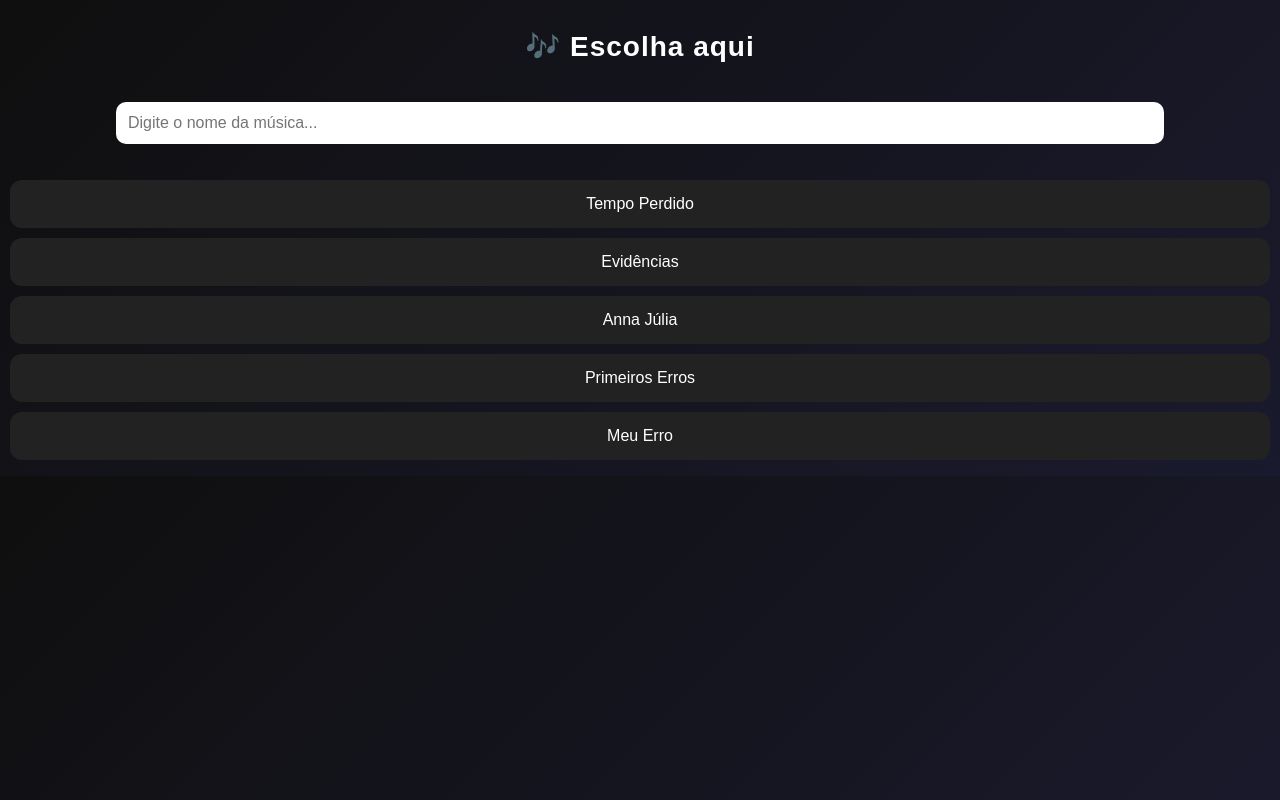
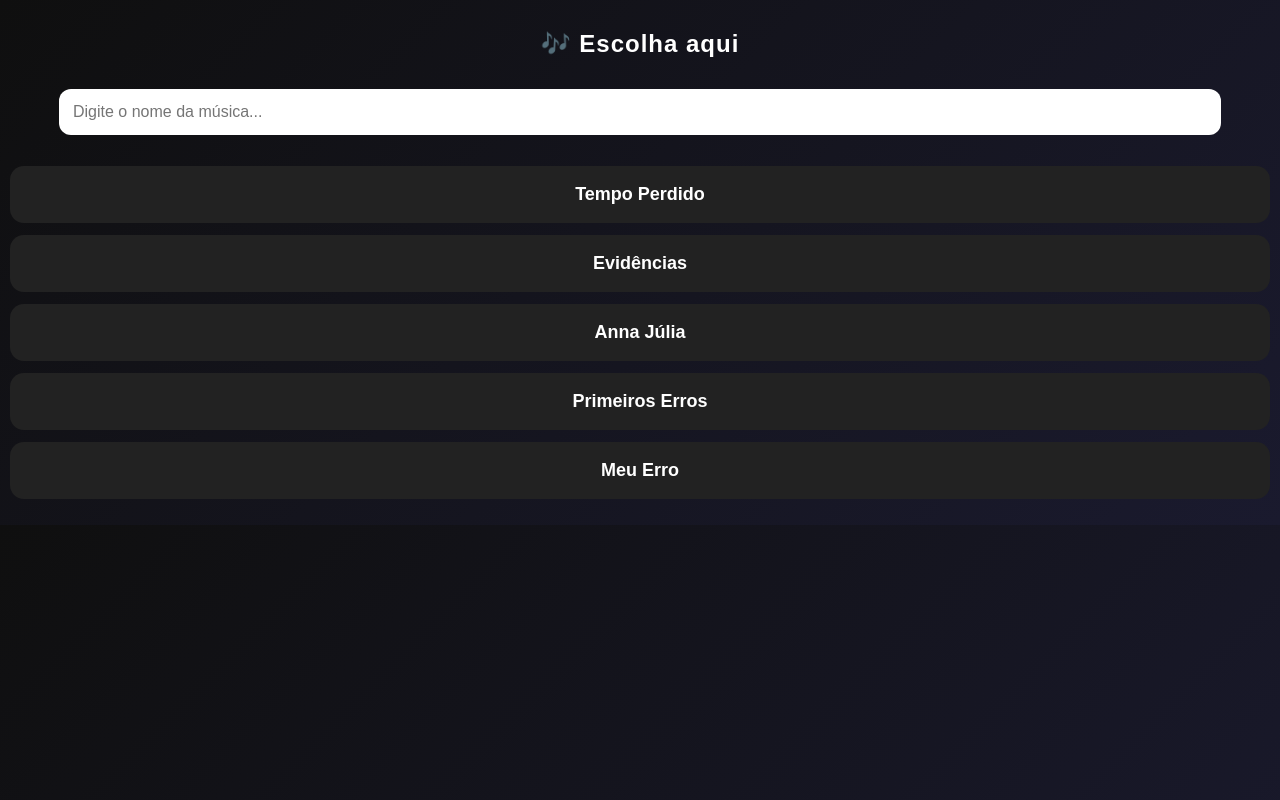
Before and after one commit to contatoamauricabral/setlist-interativo, a plain HTML site: page index.html in a window 1280 px wide. Drawn offline with Linux system fonts and the light colour scheme; no server answers.

Commit message:
Add files via upload

```diff
--- a/index.html
+++ b/index.html
@@ -1,6 +1,7 @@
 <!DOCTYPE html>
 <html lang="pt-BR">
 <head>
+  <meta name="viewport" content="width=device-width, initial-scale=1.0">
   <meta charset="UTF-8">
   <title>Setlist Interativo</title>
   <link rel="stylesheet" href="style.css">
--- a/script.js
+++ b/script.js
@@ -216,4 +216,5 @@ function voltarInicio() {
   window.location.reload();
 }
 window.voltarInicio = voltarInicio;
+window.marcarComoTocada = marcarComoTocada;
 });
--- a/style.css
+++ b/style.css
@@ -1,22 +1,23 @@
 body {
-  font-family: Arial, sans-serif;
+  font-family: Space Grotesk, sans-serif;
   text-align: center;
   background: linear-gradient(135deg, #0f0f0f, #1a1a2e);
   color: white;
   margin: 0;
+  padding: 10px;
 }
 
 h1 {
-  margin-top: 30px;
-  font-size: 28px;
+  margin-top: 20px;
+  font-size: 24px;
   letter-spacing: 1px;
 }
 
 input {
-  padding: 12px;
-  width: 80%;
-  margin: 20px;
-  border-radius: 10px;
+  padding: 14px;
+  width: 90%;
+  margin: 15px 0;
+  border-radius: 12px;
   border: none;
   font-size: 16px;
 }
@@ -28,10 +29,12 @@ ul {
 
 li {
   background: #222;
-  margin: 10px;
-  padding: 15px;
-  border-radius: 12px;
+  margin: 12px 0;
+  padding: 18px;
+  border-radius: 14px;
   cursor: pointer;
+  font-size: 18px; /* 🔥 AQUI MUDA TUDO */
+  font-weight: bold;
   transition: transform 0.1s, background 0.2s;
 }
 
@@ -40,7 +43,9 @@ li:hover {
 }
 
 li:active {
-  transform: scale(0.97);
+  transform: scale(0.96);
+  background: #00ffcc;
+  color: black;
 }
 .modal-conteudo {
   background: #1e1e2f;
```
